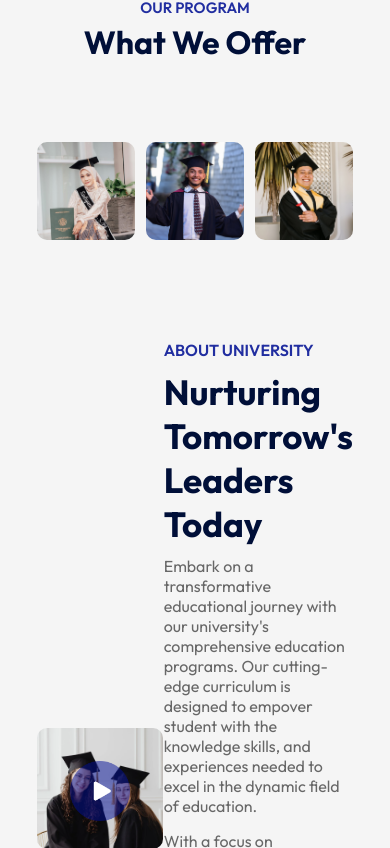
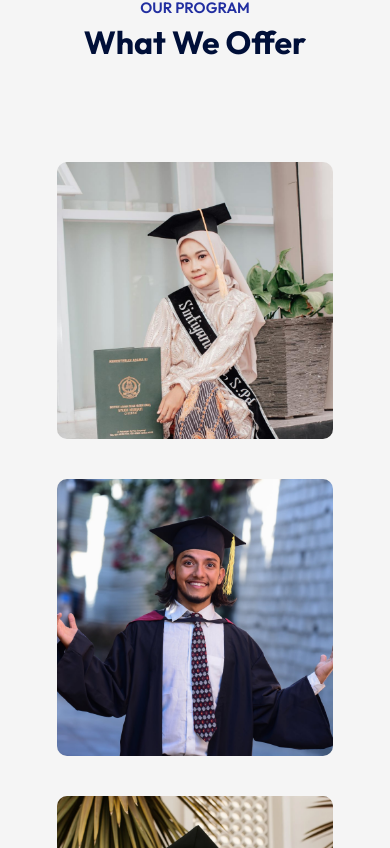
Before and after one commit to neelendrareddy9001/educational-Institution-layout, a React (Vite) app: page / in a window 390 px wide. Shown: the part 916-1764 px from the top of the page. Built offline with nearby package versions, Linux system fonts and the light colour scheme.

Commit message:
video palyer added in about component and additional styles changes

```diff
--- a/src/App.jsx
+++ b/src/App.jsx
@@ -1,4 +1,5 @@
 
+import { useState } from "react";
 import About from "./Components/About/About";
 import Campus from "./Components/Campus/Campus";
 import Contact from "./Components/Contact/Contact";
@@ -8,8 +9,10 @@ import Navbar from "./Components/Navbar/Navbar";
 import Programs from "./Components/Programs/Programs";
 import Testimonial from "./Components/Testimonial/Testimonial";
 import Title from "./Components/Title/Title";
+import VideoPayler from "./Components/VideoPlayer/VideoPayler";
 
 const App = () => {
+  const [playState, setPlayState] = useState(false);
   return (
     <div>
       <Navbar />
@@ -17,7 +20,7 @@ const App = () => {
       <div className="container">
         <Title  subTitle="Our PROGRAM" title="What We Offer" />
         <Programs />
-        <About />
+        <About setPlayState={setPlayState} />
         <Title subTitle='Gallery' title='Campus Photo' />
         <Campus />
         <Title subTitle='TESTIMONIALS' title='Campus Photos' />
@@ -26,6 +29,7 @@ const App = () => {
         <Contact />
         <Footer />
       </div>
+      <VideoPayler playState={playState} setPlayState={setPlayState} />
     </div>
   );
 };
--- a/src/Components/About/About.css
+++ b/src/Components/About/About.css
@@ -23,6 +23,7 @@
     position: absolute;
     top: 50%;
     left: 50%;
+    cursor: pointer;
     transform: translate(-50%, -50%);
 }
 
@@ -41,3 +42,18 @@
     color: #676767;
     margin-bottom: 15px;
 }
+
+/* media query */
+@media (max-width: 800px) {
+    .about {
+        flex-direction: column;
+    }
+    .about-left {
+        flex-basis: 100%;
+        margin: 20px;
+        order: 2;
+    }
+    .about-right {
+        flex-basis: 100%;
+    }
+}
--- a/src/Components/About/About.jsx
+++ b/src/Components/About/About.jsx
@@ -3,12 +3,14 @@ import './About.css';
 import about_img from '../../assets/about.png';
 import play_icon from '../../assets/play-icon.png';
 
-const About = () => {
+const About = ({setPlayState}) => {
   return (
     <div className='about' >
       <div className='about-left'>
         <img src={about_img} alt='' className='about-img' />
-        <img src={play_icon} alt='' className='play-icon' />
+        <img src={play_icon} alt='' className='play-icon' onClick={() => {
+          setPlayState(true)
+        }} />
       </div>
       <div className='about-right'>
         <h3>ABOUT UNIVERSITY</h3>
--- a/src/Components/Campus/Campus.css
+++ b/src/Components/Campus/Campus.css
@@ -14,3 +14,14 @@
     width: 23%;
     border-radius: 10px;
 }
+
+/* media query */
+@media (max-width: 800px) {
+    .gallery {
+        flex-wrap: wrap;
+    }
+    .gallery img {
+        width: 48%;
+        margin-bottom: 25px;
+    }
+}
--- a/src/Components/Navbar/Navbar.jsx
+++ b/src/Components/Navbar/Navbar.jsx
@@ -1,13 +1,18 @@
 import "./Navbar.css";
 import Logo from '../../assets/logo.png';
-import { useEffect, useState } from "react";
+import { useEffect, useRef, useState } from "react";
 import { Link } from "react-scroll";
 import menu_icon from '../../assets/menu-icon.png'
 
 const Navbar = () => {
   const [sticky, setSticky] = useState(false);
   const [mobileMenu, setMobileMenu] = useState(false);
-
+  const closeMenu = useRef(null);
+  const closeMobileMenu = (e) => {
+    if(e.target === closeMenu.current) {
+      setMobileMenu(false)
+    }
+  }
   useEffect(() => {
     window.addEventListener('scroll', () => {
       window.scrollY > 50 ? setSticky(true) : setSticky(false)
@@ -19,7 +24,7 @@ const Navbar = () => {
   return (
     <nav className={`container ${sticky ? 'dark-nav' : ''}`}>
       <img src={Logo} alt="" className="logo" />
-      <ul className={mobileMenu ? '' : 'hide-mobile-menu'}>
+      <ul className={mobileMenu ? '' : 'hide-mobile-menu'} ref={closeMenu} onClick={closeMobileMenu}>
         <li><Link to="hero" smooth={true} spy={true} activeClass="active" offset={0} duration={500}>Home</Link></li>
         <li><Link to="programs" smooth={true} spy={true} offset={-260} activeClass="active" duration={500}>Programs</Link></li>
         <li><Link to="about" smooth={true} spy={true} offset={-130} activeClass="active" duration={500} >About Us</Link></li>
--- a/src/Components/Programs/Programs.css
+++ b/src/Components/Programs/Programs.css
@@ -40,3 +40,14 @@
     opacity: 1;
     padding-top: 0;
 }
+
+/* media query */
+@media (max-width: 650px) {
+    .programs {
+        flex-direction: column;
+    }
+    .program {
+        flex-basis: 100%;
+        margin: 20px;
+    }
+}
--- /dev/null
+++ b/src/Components/VideoPlayer/VideoPayler.jsx
@@ -0,0 +1,19 @@
+import React, { useRef } from 'react'
+import './VideoPlayer.css';
+import video from '../../assets/Video.mp4.mp4'
+
+const VideoPayler = ({playState, setPlayState}) => {
+    const player = useRef(null);
+    const closePlayer = (e) => {
+        if(e.target === player.current) {
+            setPlayState(false)
+        }
+    }
+  return (
+    <div className={`video-player ${playState ? '': 'hide'}`} ref={player} onClick={closePlayer}>
+        <video src={video} autoPlay muted controls></video>
+    </div>
+  )
+}
+
+export default VideoPayler
--- /dev/null
+++ b/src/Components/VideoPlayer/VideoPlayer.css
@@ -0,0 +1,21 @@
+.video-player {
+    position: fixed;
+    top: 0;
+    left: 0;
+    width: 100%;
+    height: 100%;
+    background: rgba(0,0,0,0.9);
+    z-index: 100;
+    display: flex;
+    justify-content: center;
+    align-items: center;
+}
+.video-player video {
+    width: 90%;
+    max-width: 900px;
+    height: auto;
+    border: 4px solid #fff;
+}
+.video-player.hide {
+    display: none;
+}
--- a/src/index.css
+++ b/src/index.css
@@ -94,7 +94,7 @@ a {
     background: #212EA0;
     z-index: -1;
     width: 200px;
-    padding-top: 70px;
+    padding-top: 58px;
     transition: 0.5s;
     bottom: 0;
   }
```
Also changed, not shown: 1 other file (tests, documents, lock files or other folders).
